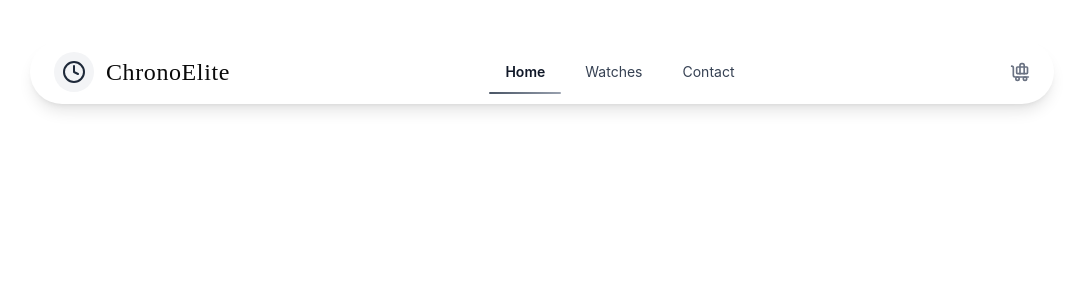
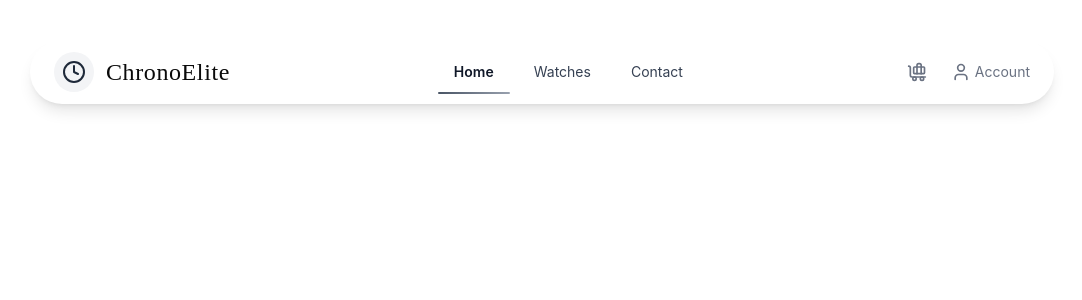
Before and after one commit to ChamalshaInduwara/E-Commerce, a React (Vite) app in the folder frontend/: page / in a window 1280 px wide. Shown: the top 300 px of the page, without its empty margins (98-1180 px from the left). Built offline with nearby package versions, Linux system fonts and the light colour scheme.

Commit message:
feat: add user account link and logout button in Navbar

```diff
--- a/frontend/src/components/Navbar.jsx
+++ b/frontend/src/components/Navbar.jsx
@@ -1,6 +1,6 @@
 import React, { useEffect, useState } from "react";
 import { navbarStyles } from "../assets/dummyStyles";
-import { BaggageClaim, Clock } from "lucide-react";
+import { BaggageClaim, Clock, User } from "lucide-react";
 import { useLocation, useNavigate, Link } from "react-router-dom";
 import { useCart } from "../CartContext";
 
@@ -55,6 +55,9 @@ const Navbar = () => {
     setActive(href);
     setOpen(false);
   };
+
+  const handleLogout = () => {}
+
   return (
     <header className={navbarStyles.header}>
       <nav className={navbarStyles.nav} role="navigation">
@@ -109,7 +112,29 @@ const Navbar = () => {
           <div className={navbarStyles.rightActions}>
             <Link to="/cart" className={navbarStyles.cartLink}>
             <BaggageClaim className={navbarStyles.cartIcon}/>
+            {totalItems >0 &&(
+              <span className={navbarStyles.cartBadge}>
+                {totalItems}
+              </span>
+            )}
             </Link>
+
+            {!loggedIn ? (
+              <Link to='/login' className={navbarStyles.accountLink}>
+                <User className={navbarStyles.accountIcon}/>
+                <span className={navbarStyles.accountText}>
+                  Account
+                </span>
+              </Link>
+            ) : (
+              <button onClick={handleLogout} className={navbarStyles.accountLink}>
+                <User className={navbarStyles.accountIcon}/>
+                <span className={navbarStyles.accountText}>
+                  Logout
+                </span>
+              </button>
+            )
+            }
 
           </div>
         </div>
```
